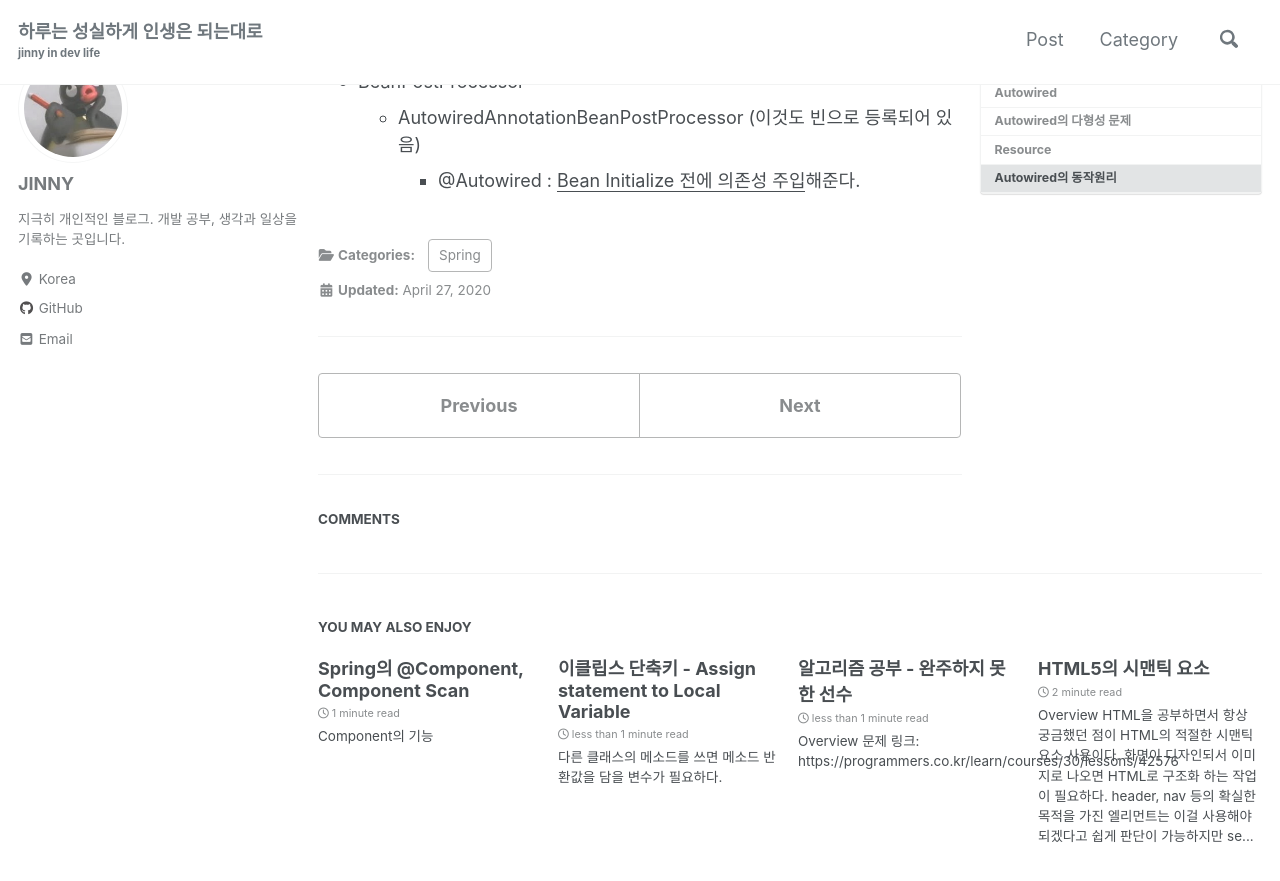
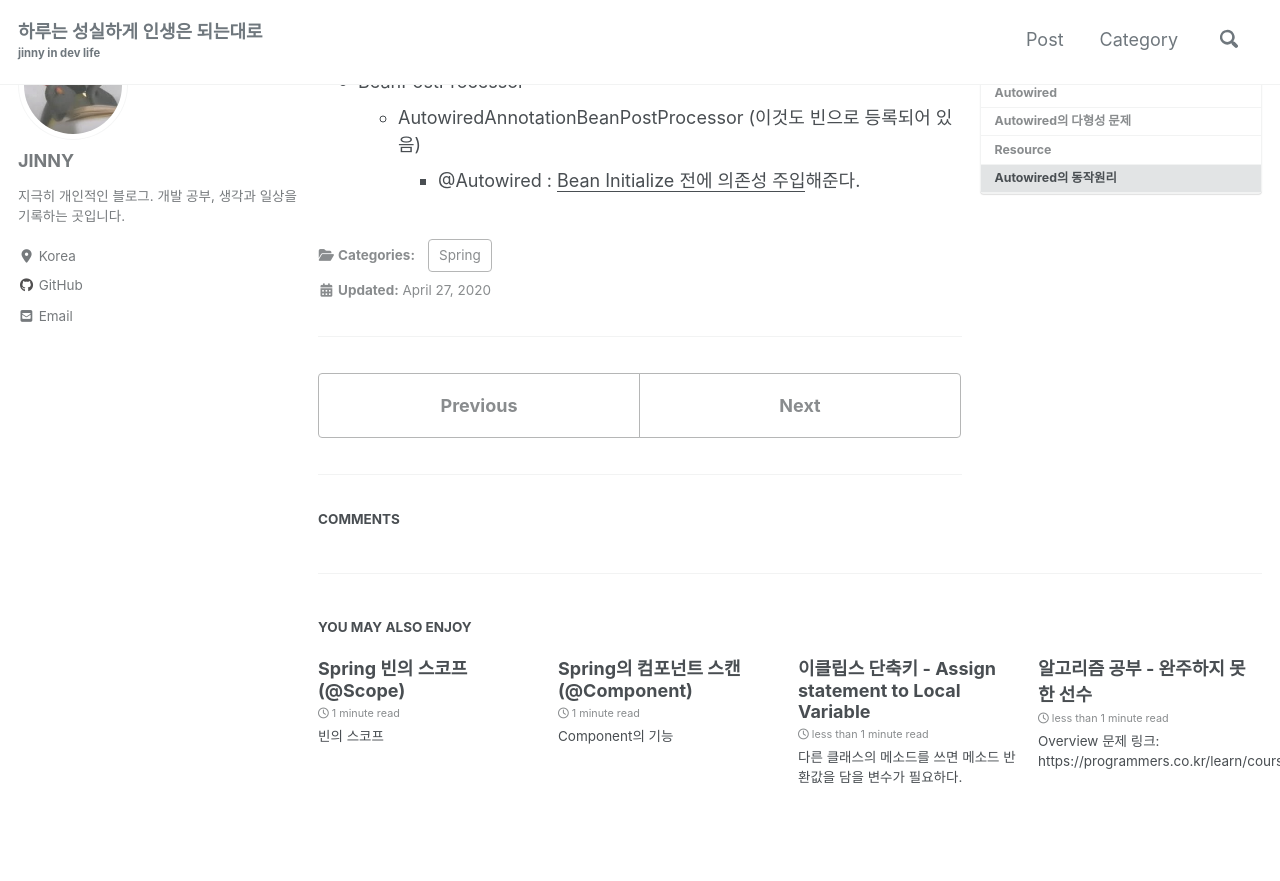
Before and after one commit to jinn-dev/jinn-dev.github.io, a Jekyll site: the page built from _posts/Spring/2020-04-05-spring-study-02-ioc-di.md, in a window 1280 px wide and 900 px high, scrolled down 3518 px. Shown: the top 881 px of the window. Built offline with Jekyll 4.4.1, drawn with Linux system fonts in a browser that asks for light colours; cached includes are drawn as plain includes; nearby versions of some CDN libraries; comment, search, counter and statistics services are not loaded; after the commit the page ends 4359 px from its top, so only the background shows below that; part of the change alters nothing that is shown; some of the changed text lies outside the part shown.

Commit message:
post updated

````diff
--- a/_posts/Spring/2020-04-05-spring-study-02-ioc-di.md
+++ b/_posts/Spring/2020-04-05-spring-study-02-ioc-di.md
@@ -1,5 +1,5 @@
 ---
-title: "Spring에서 Dependency Injection을 하는 방법"
+title: "Spring Dependency Injection(@Autowired)"
 categories:
   - Spring
 last_modified_at: 2020-04-27T22s:00:00+09:00
--- a/_posts/Spring/2020-04-27-spring-study-02-ioc-component.md
+++ b/_posts/Spring/2020-04-27-spring-study-03-ioc-component.md
@@ -1,5 +1,5 @@
 ---
-title: "Spring의 @Component, Component Scan"
+title: "Spring의 컴포넌트 스캔(@Component)"
 categories:
   - Spring
 last_modified_at: 2020-04-27T01s:50:00+09:00
--- /dev/null
+++ b/_posts/Spring/2020-04-28-spring-study-04-ioc-bean-scope.md
@@ -0,0 +1,133 @@
+---
+title: "Spring 빈의 스코프(@Scope)"
+categories:
+  - Spring
+last_modified_at: 2020-04-28T13s:50:00+09:00
+toc: true
+toc_sticky: true
+comments: true
+---
+
+## 빈의 스코프
+
+빈이 참조하는 스코프는 크게 2가지가 있다.
+
+1. 싱글톤
+2. 프로토타입
+
+대부분의 경우에 사용하는 스코프이자 디폴트 값인 싱글톤은 초기화 시 생성한 객체와 인스턴스만 참조하는 것이다.
+
+극히 일부에서 사용되는 프로토타입은 참조할 때마다 매번 새로운 객체와 인스턴스를 생성하는 스코프이다.
+
+**Single.java**
+
+```java
+@Component
+public class Single {
+
+	@Autowired
+	Proto proto;
+
+	public Proto getProto() {
+		return proto;
+	}
+}
+```
+
+**Proto.java**
+
+```java
+@Component @Scope("prototype")
+public class Proto {
+
+}
+
+```
+
+**ScopeRunner.java**
+
+```java
+@Component
+public class ScopeRunner implements ApplicationRunner {
+
+	@Autowired
+	Single single;
+
+	@Autowired
+	Proto proto;
+
+	@Override
+	public void run(ApplicationArguments args) throws Exception {
+		System.out.println(single);
+		System.out.println(single);
+		System.out.println(single);
+
+		System.out.println(proto);
+		System.out.println(proto);
+		System.out.println(proto);
+
+		System.out.println(single.getProto());
+		System.out.println(single.getProto());
+		System.out.println(single.getProto());
+	}
+}
+```
+
+**Result**
+
+```text
+com.example.demo3.Single@46b695ec
+com.example.demo3.Single@46b695ec
+com.example.demo3.Single@46b695ec
+com.example.demo3.Proto@408613cc
+com.example.demo3.Proto@408613cc
+com.example.demo3.Proto@408613cc
+com.example.demo3.Proto@325f7fa9
+com.example.demo3.Proto@325f7fa9
+com.example.demo3.Proto@325f7fa9
+
+```
+
+싱글톤 빈은 항상 동일한 객체를 참조하고, 프로토타입 빈은 매번 다른 객체를 참조한다.
+
+하지만 **싱글톤 빈에서 참조하는 프로토타입 빈은 항상 동일한 객체를 가져오는 것**을 알 수 있다. (의도되지 않은 현상)
+
+이를 고치기 위해 싱글톤 빈이 프로토타입 빈을 직접 참조하게 만들지 않고, <u>싱글톤 빈 → 프록시 → 프로토타입 빈 형태</u>로 참조하게 만들면 된다.
+
+@Scope 어노테이션에 `proxyMode = ScopedProxyMode.TARGET_CLASS`를 추가하면 된다.
+
+**Proto.java**
+
+```java
+@Component @Scope(value = "prototype", proxyMode = ScopedProxyMode.TARGET_CLASS)
+public class Proto {
+
+}
+```
+
+
+
+프록시를 사용하지 않고 코드를 변경하는 방법도 있다.
+
+**Single.java**
+
+```java
+@Component
+public class Single {
+
+	@Autowired
+	ObjectProvider<Proto> proto;
+
+	public Proto getProto() {
+		return proto.getIfAvailable();
+	}
+}
+```
+
+
+
+## 싱글톤 빈 사용 시 주의할 점
+
+- 멀티쓰레드 환경에서는 프로퍼티가 공유되기 때문에 Thread-Safe하게 싱글톤 객체를 생성하는 것이 중요하다.
+
+- ApplicationContext 초기 구동 시 인스턴스가 생성되기 때문에 Application 시 구동 속도에 영향을 줄 수 있다.
````
